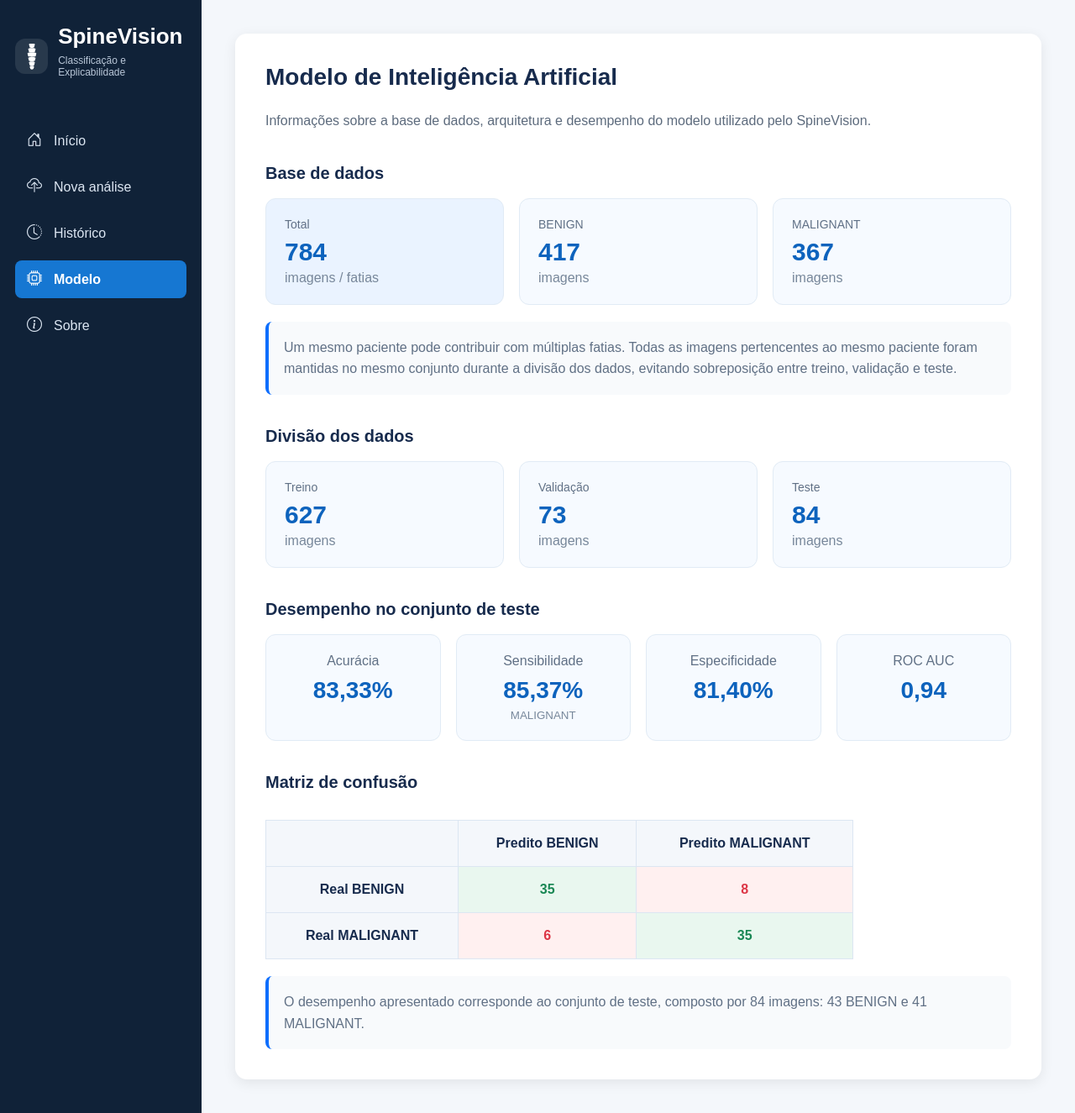
After one commit to cdfc-fmrp/webservice-gradcam, a Flask app: page /modelo in a window 1280 px wide. The commit adds this page. Shown: the whole page at 84% size. Run offline with Flask 3, Linux system fonts and the light colour scheme.

Commit message:
Adicionando página de modelo e métricas

```diff
--- a/app.py
+++ b/app.py
@@ -40,6 +40,9 @@ def home():
 def historico():
     return render_template("historico.html")
 
+@app.route("/modelo")
+def modelo():
+    return render_template("modelo.html")
 
 @app.route("/sobre")
 def sobre():
--- a/static/style.css
+++ b/static/style.css
@@ -351,6 +351,126 @@ body {
     line-height: 1.6;
 }
 
+/* MODELO */
+
+.modelo-section-title {
+    margin-top: 38px;
+    margin-bottom: 18px;
+    font-size: 20px;
+    color: #172b4d;
+}
+
+.modelo-grid {
+    display: grid;
+    grid-template-columns: repeat(3, 1fr);
+    gap: 18px;
+}
+
+.modelo-card {
+    background: #f6faff;
+    border: 1px solid #e1ebf5;
+    border-radius: 12px;
+    padding: 22px;
+}
+
+.modelo-card span {
+    display: block;
+    color: #607085;
+    font-size: 14px;
+    margin-bottom: 8px;
+}
+
+.modelo-card strong {
+    display: block;
+    color: #0d63bd;
+    font-size: 30px;
+}
+
+.modelo-card p {
+    margin: 5px 0 0;
+    color: #77879a;
+}
+
+.modelo-card.destaque {
+    background: #eaf3ff;
+}
+
+.dataset-note {
+    margin-top: 20px;
+    padding: 18px;
+    background: #f8fafc;
+    border-left: 4px solid #0d6efd;
+    border-radius: 8px;
+    color: #607085;
+    line-height: 1.6;
+}
+
+.metrics-grid {
+    display: grid;
+    grid-template-columns: repeat(4, 1fr);
+    gap: 18px;
+}
+
+.metric-card {
+    background: #f6faff;
+    border: 1px solid #e1ebf5;
+    border-radius: 12px;
+    padding: 22px;
+    text-align: center;
+}
+
+.metric-card span {
+    display: block;
+    color: #607085;
+    margin-bottom: 10px;
+}
+
+.metric-card strong {
+    display: block;
+    font-size: 28px;
+    color: #0d63bd;
+}
+
+.metric-card small {
+    display: block;
+    margin-top: 6px;
+    color: #77879a;
+}
+
+.confusion-container {
+    overflow-x: auto;
+}
+
+.confusion-table {
+    width: 100%;
+    max-width: 700px;
+    border-collapse: collapse;
+    margin-top: 15px;
+}
+
+.confusion-table th,
+.confusion-table td {
+    border: 1px solid #dce6f2;
+    padding: 18px;
+    text-align: center;
+}
+
+.confusion-table th {
+    background: #f4f7fb;
+}
+
+.confusion-table .correct {
+    background: #e9f7ef;
+    color: #198754;
+    font-weight: bold;
+}
+
+.confusion-table .error {
+    background: #fff0f0;
+    color: #dc3545;
+    font-weight: bold;
+}
+
 /* RESPONSIVO */
 
 @media (max-width: 900px) {
@@ -361,7 +481,9 @@ body {
 
     .features,
     .resultado-grid,
-    .sobre-grid {
+    .sobre-grid,
+    .modelo-grid,
+    .metrics-grid {
         grid-template-columns: 1fr;
     }
 
--- a/templates/base.html
+++ b/templates/base.html
@@ -121,6 +121,14 @@
 	    </a>
 
 	    <a
+    		href="{{ url_for('modelo') }}"
+    		class="{% if request.endpoint == 'modelo' %}active{% endif %}"
+	    >
+    		<i class="bi bi-cpu"></i>
+    		<span>Modelo</span>
+	    </a>
+
+	    <a
     		href="{{ url_for('sobre') }}"
     		class="{% if request.endpoint == 'sobre' %}active{% endif %}"
 	    >
--- /dev/null
+++ b/templates/modelo.html
@@ -0,0 +1,135 @@
+{% extends "base.html" %}
+
+{% block title %}
+SpineVision - Modelo
+{% endblock %}
+
+{% block content %}
+
+<section class="page-card">
+
+    <h2>Modelo de Inteligência Artificial</h2>
+
+    <p>
+        Informações sobre a base de dados, arquitetura e desempenho
+        do modelo utilizado pelo SpineVision.
+    </p>
+
+    <h3 class="modelo-section-title">Base de dados</h3>
+
+    <div class="modelo-grid">
+
+        <div class="modelo-card destaque">
+            <span>Total</span>
+            <strong>784</strong>
+            <p>imagens / fatias</p>
+        </div>
+
+        <div class="modelo-card">
+            <span>BENIGN</span>
+            <strong>417</strong>
+            <p>imagens</p>
+        </div>
+
+        <div class="modelo-card">
+            <span>MALIGNANT</span>
+            <strong>367</strong>
+            <p>imagens</p>
+        </div>
+
+    </div>
+
+    <div class="dataset-note">
+        Um mesmo paciente pode contribuir com múltiplas fatias.
+        Todas as imagens pertencentes ao mesmo paciente foram mantidas
+        no mesmo conjunto durante a divisão dos dados, evitando
+        sobreposição entre treino, validação e teste.
+    </div>
+
+    <h3 class="modelo-section-title">Divisão dos dados</h3>
+
+    <div class="modelo-grid">
+
+        <div class="modelo-card">
+            <span>Treino</span>
+            <strong>627</strong>
+            <p>imagens</p>
+        </div>
+
+        <div class="modelo-card">
+            <span>Validação</span>
+            <strong>73</strong>
+            <p>imagens</p>
+        </div>
+
+        <div class="modelo-card">
+            <span>Teste</span>
+            <strong>84</strong>
+            <p>imagens</p>
+        </div>
+
+    </div>
+
+    <h3 class="modelo-section-title">Desempenho no conjunto de teste</h3>
+
+    <div class="metrics-grid">
+
+        <div class="metric-card">
+            <span>Acurácia</span>
+            <strong>83,33%</strong>
+        </div>
+
+        <div class="metric-card">
+            <span>Sensibilidade</span>
+            <strong>85,37%</strong>
+            <small>MALIGNANT</small>
+        </div>
+
+        <div class="metric-card">
+            <span>Especificidade</span>
+            <strong>81,40%</strong>
+        </div>
+
+        <div class="metric-card">
+            <span>ROC AUC</span>
+            <strong>0,94</strong>
+        </div>
+
+    </div>
+
+    <h3 class="modelo-section-title">Matriz de confusão</h3>
+
+    <div class="confusion-container">
+
+        <table class="confusion-table">
+
+            <tr>
+                <th></th>
+                <th>Predito BENIGN</th>
+                <th>Predito MALIGNANT</th>
+            </tr>
+
+            <tr>
+                <th>Real BENIGN</th>
+                <td class="correct">35</td>
+                <td class="error">8</td>
+            </tr>
+
+            <tr>
+                <th>Real MALIGNANT</th>
+                <td class="error">6</td>
+                <td class="correct">35</td>
+            </tr>
+
+        </table>
+
+    </div>
+
+    <div class="dataset-note">
+        O desempenho apresentado corresponde ao conjunto de teste,
+        composto por 84 imagens: 43 BENIGN e 41 MALIGNANT.
+    </div>
+
+</section>
+
+{% endblock %}
```
